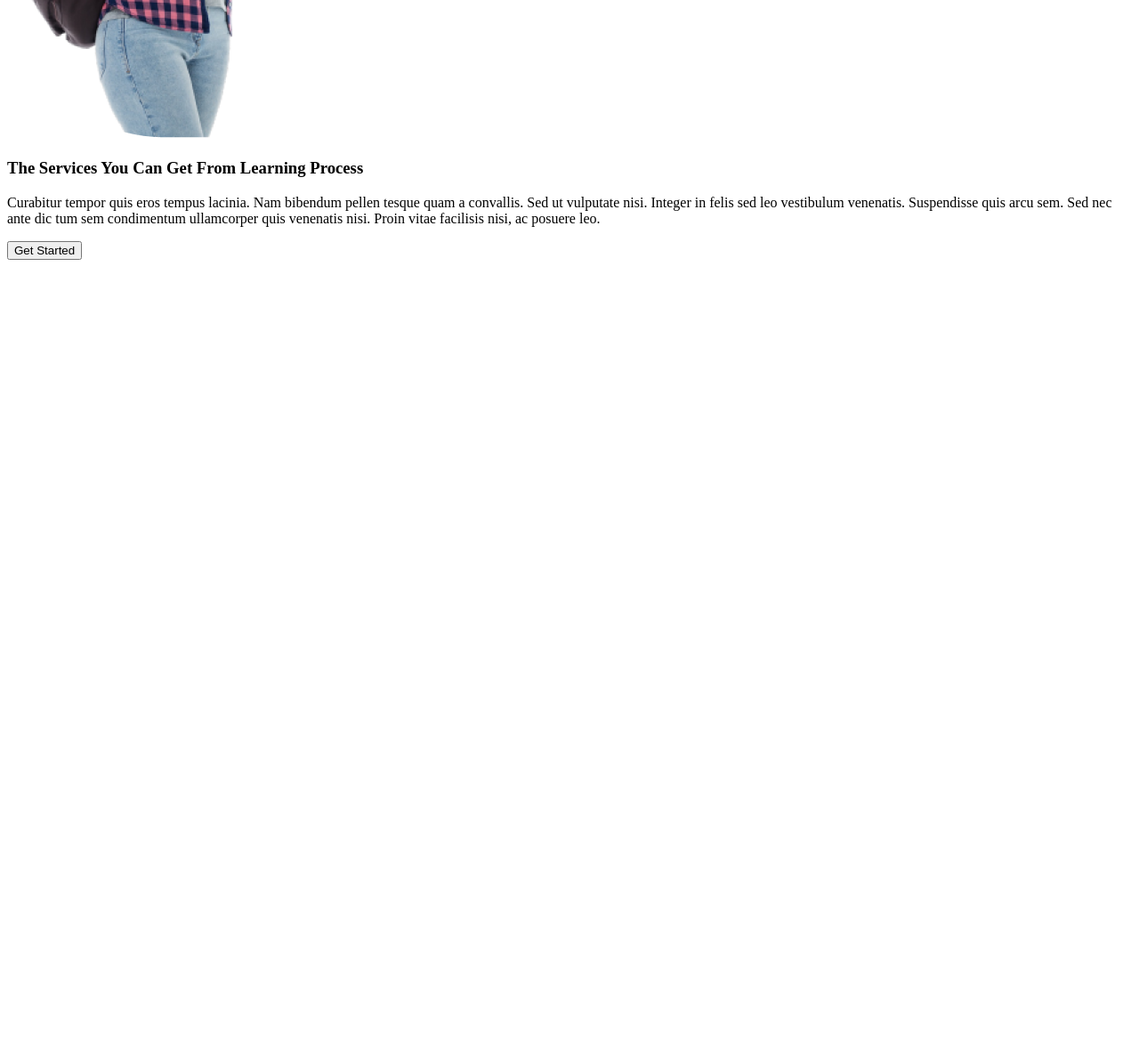
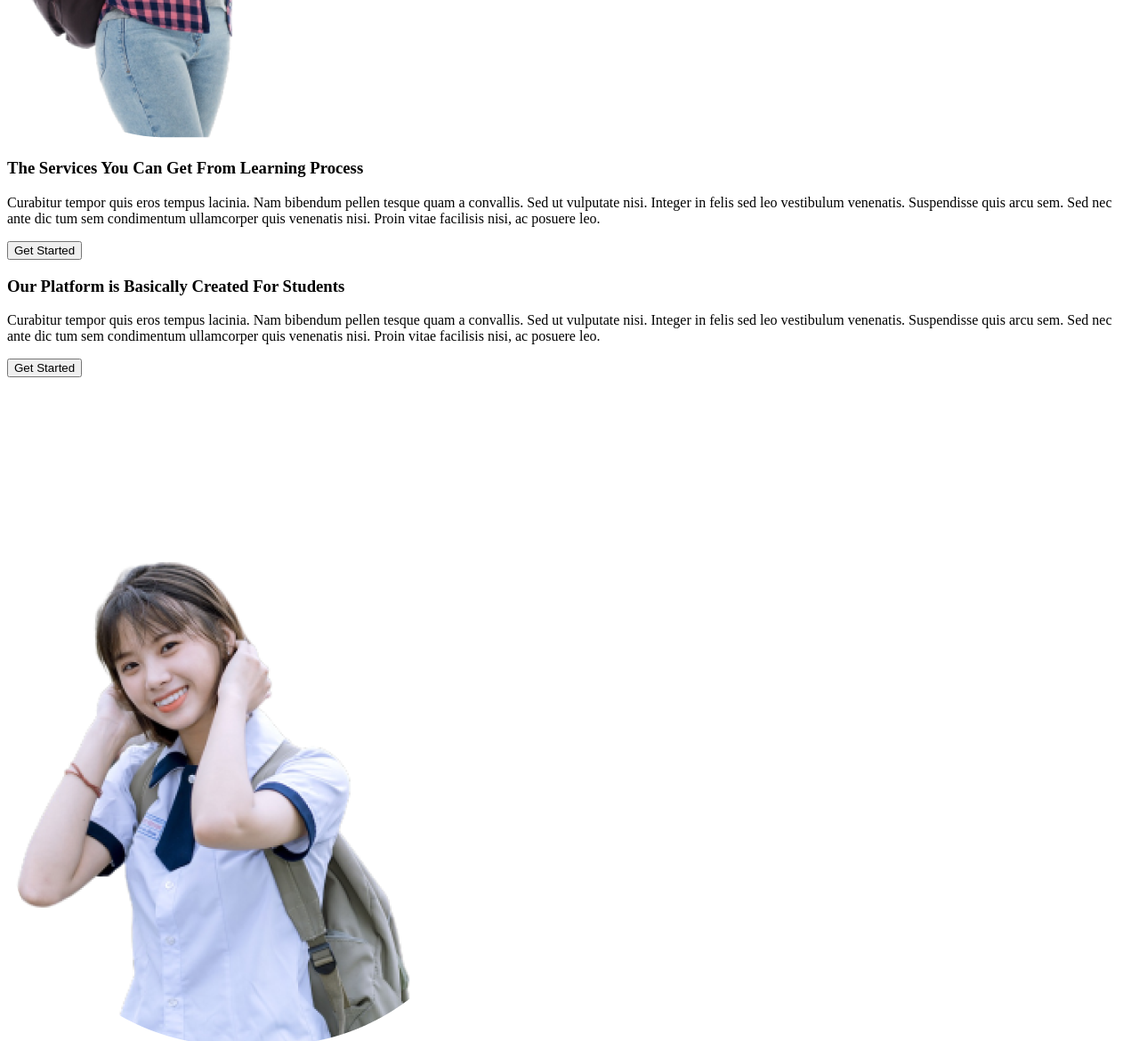
Before and after one commit to anisonley/acarereview, a plain HTML site: page acare-lms/index.html in a window 1280 px wide. Shown: the part 932-2102 px from the top of the page at 89% size. Before the commit the page ends 1232 px from the top, so only its background shows below. Drawn offline with Linux system fonts and the light colour scheme.

Commit message:
update 2

```diff
--- a/acare-lms/index.html
+++ b/acare-lms/index.html
@@ -36,7 +36,7 @@
       </nav>
     </header>
     <main>
-      <section class="intro-1">
+      <section class="layer-1">
         <h2>Education is the best legacy!</h2>
         <p>
           Lorem ipsum dolor sit amet, consectetur adipiscing elit. Nunc
@@ -47,7 +47,7 @@
           <img src="./asset/images/Group2.png" alt="" />
         </figure>
       </section>
-      <section class="intro-2">
+      <section class="layer-2">
         <h2>Reviews of all universities in West Africa</h2>
         <p>
           Lorem ipsum dolor sit amet, consectetur adipiscing elit. Nuncvulputate
@@ -56,7 +56,7 @@
           aliquet odio mattis.
         </p>
       </section>
-      <section>
+      <section class="layer-3">
         <figcaption>
           <img src="./asset/images/student-1.png" alt="student" />
         </figcaption>
@@ -70,6 +70,20 @@
         </p>
         <button>Get Started</button>
       </section>
+      <section class="layer-4">
+        <h3>Our Platform is Basically Created For Students</h3>
+        <p>
+          Curabitur tempor quis eros tempus lacinia. Nam bibendum pellen tesque
+          quam a convallis. Sed ut vulputate nisi. Integer in felis sed leo
+          vestibulum venenatis. Suspendisse quis arcu sem. Sed nec ante dic tum
+          sem condimentum ullamcorper quis venenatis nisi. Proin vitae facilisis
+          nisi, ac posuere leo.
+        </p>
+        <button>Get Started</button>
+        <figcaption>
+          <img src="./asset/images/girl-1.png" alt="student girl" />
+        </figcaption>
+      </section>
     </main>
   </body>
 </html>
```
Also changed, not shown: acare-lms/asset/images/girl-1.png (added).
